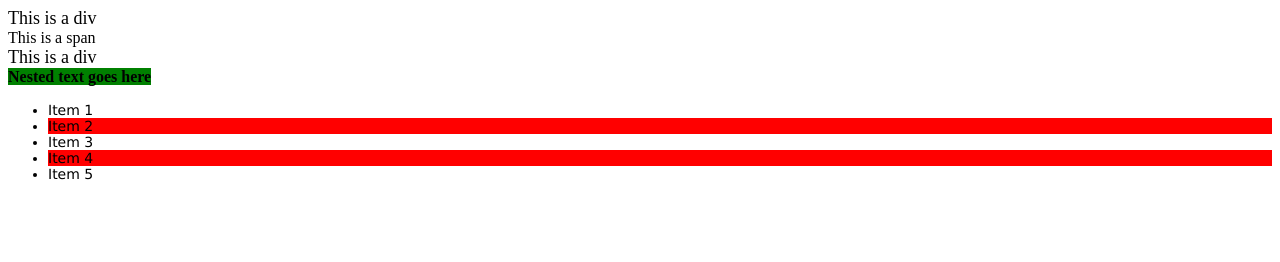
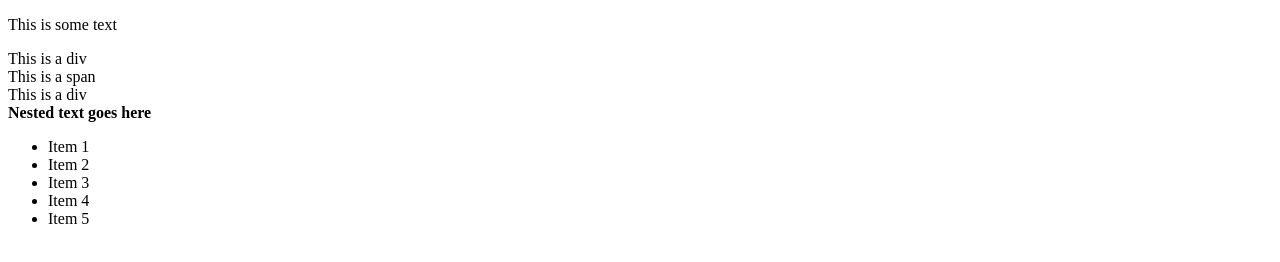
Before and after one commit to SalimNoori/Hands-on-selectors-22, a plain HTML site: page index.html in a window 1280 px wide. Drawn offline with Linux system fonts and the light colour scheme.

Commit message:
change to background

```diff
--- a/index.html
+++ b/index.html
@@ -5,35 +5,12 @@
        /* Add your CSS here */
 
       /* Basic Selectors */
-      .p {
-        background-color: rgb(54, 134, 209);
-      }
-      div {
-        font-size: 18px;
-        font-weight: 400;
-      }
-      li {
 
-            font-size: 14px;
-            font-family: Verdana, Geneva, Tahoma,
-            sans-serif;
-      }
-      .highlight{
-        background-color: yellow;
-      }
-      #main-span {
-        color: blue;
-      }
-      span b {
-        background-color: green;
-      }
-        ul li:nth-child(even) {
-        background-color:red;
-      }
 
     </style>
   </head>
   <body>
+    <p>This is some text</p>
     <div>This is a div</div>
     <span>This is a span</span>
     <div>This is a div</div>
```
